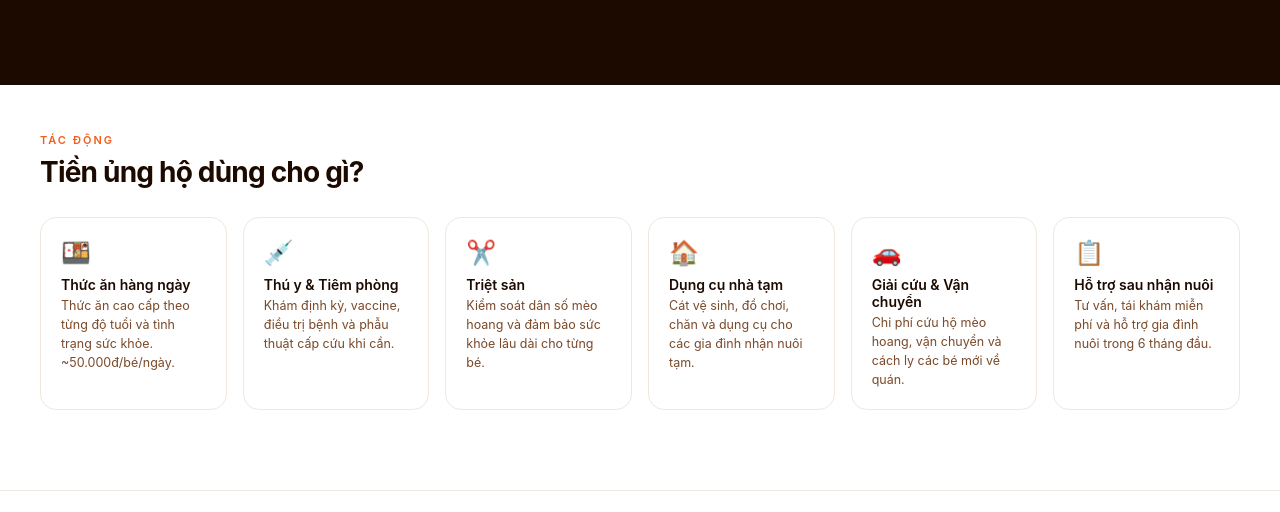
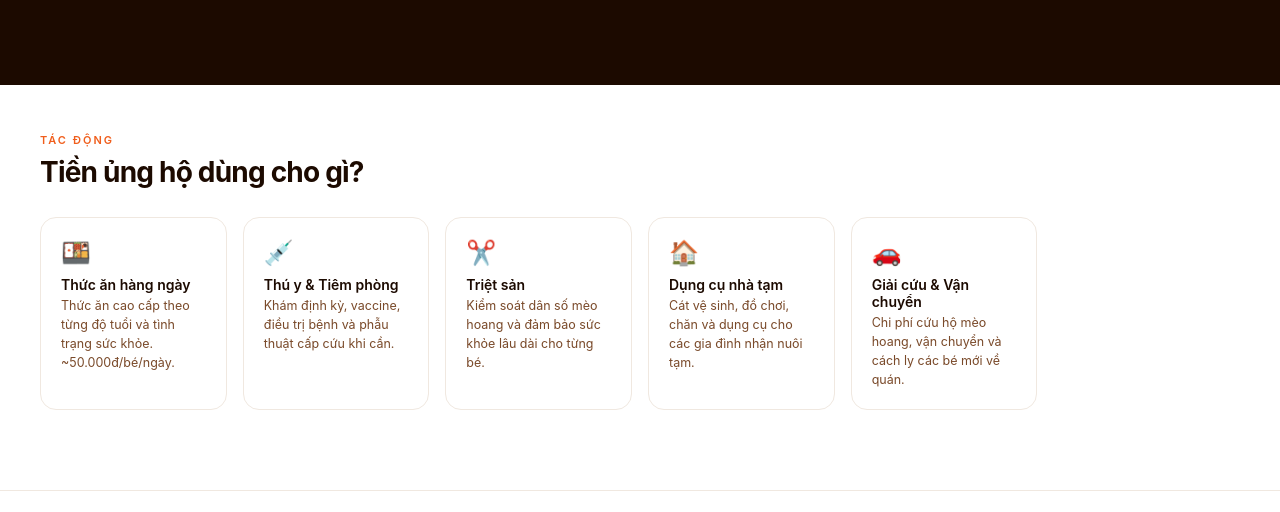
Before and after one commit to khuyenanderson/sample_bn_webpage, a plain HTML site: page donate.html in a window 1280 px wide. Shown: the part 288-800 px from the top of the page. Drawn offline with Linux system fonts and the light colour scheme.

Commit message:
Remove hỗ trợ sau nhận nuôi from donation uses section
Co-Authored-By: Claude Sonnet 4.6 <noreply@anthropic.com>

```diff
--- a/donate.html
+++ b/donate.html
@@ -58,11 +58,6 @@
       <div class="donate-use-icon">🚗</div>
       <div class="donate-use-title">Giải cứu &amp; Vận chuyển</div>
       <p class="donate-use-desc">Chi phí cứu hộ mèo hoang, vận chuyển và cách ly các bé mới về quán.</p>
-    </div>
-    <div class="donate-use-card">
-      <div class="donate-use-icon">📋</div>
-      <div class="donate-use-title">Hỗ trợ sau nhận nuôi</div>
-      <p class="donate-use-desc">Tư vấn, tái khám miễn phí và hỗ trợ gia đình nuôi trong 6 tháng đầu.</p>
     </div>
   </div>
 </section>
```
